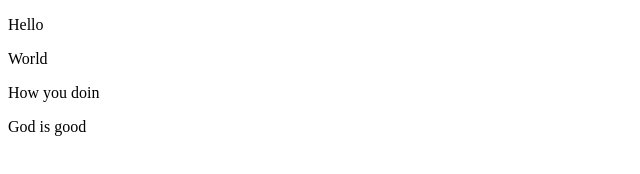
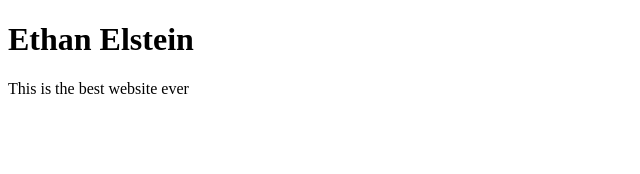
Before and after one commit to ethanelstein/firstwebsite, a plain HTML site: page index.html in a window 1280 px wide. Shown: the whole page, without its empty margins (0-640 px from the left). Drawn offline with Linux system fonts and the light colour scheme.

Commit message:
New changes

```diff
--- a/index.html
+++ b/index.html
@@ -1,9 +1,10 @@
 <!DOCTYPE html>
 <html>
+  <head>
+    <title>The First Website</title>
+  </head>
   <body>
-    <p>Hello</p>
-    <p>World</p>
-    <p>How you doin</p>
-    <p>God is good</p>
+    <h1>Ethan Elstein</h1>
+    <p>This is the best website ever</p>
   </body>
 </html>
```
